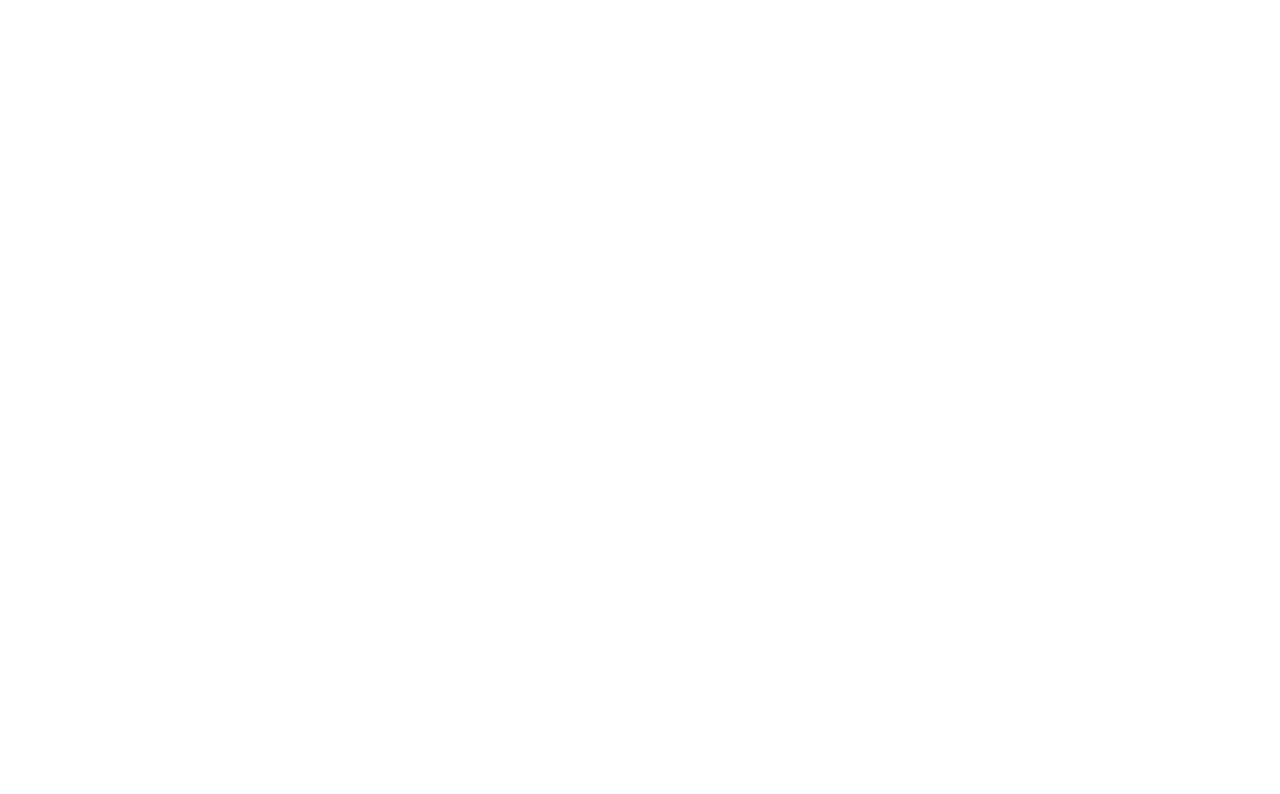
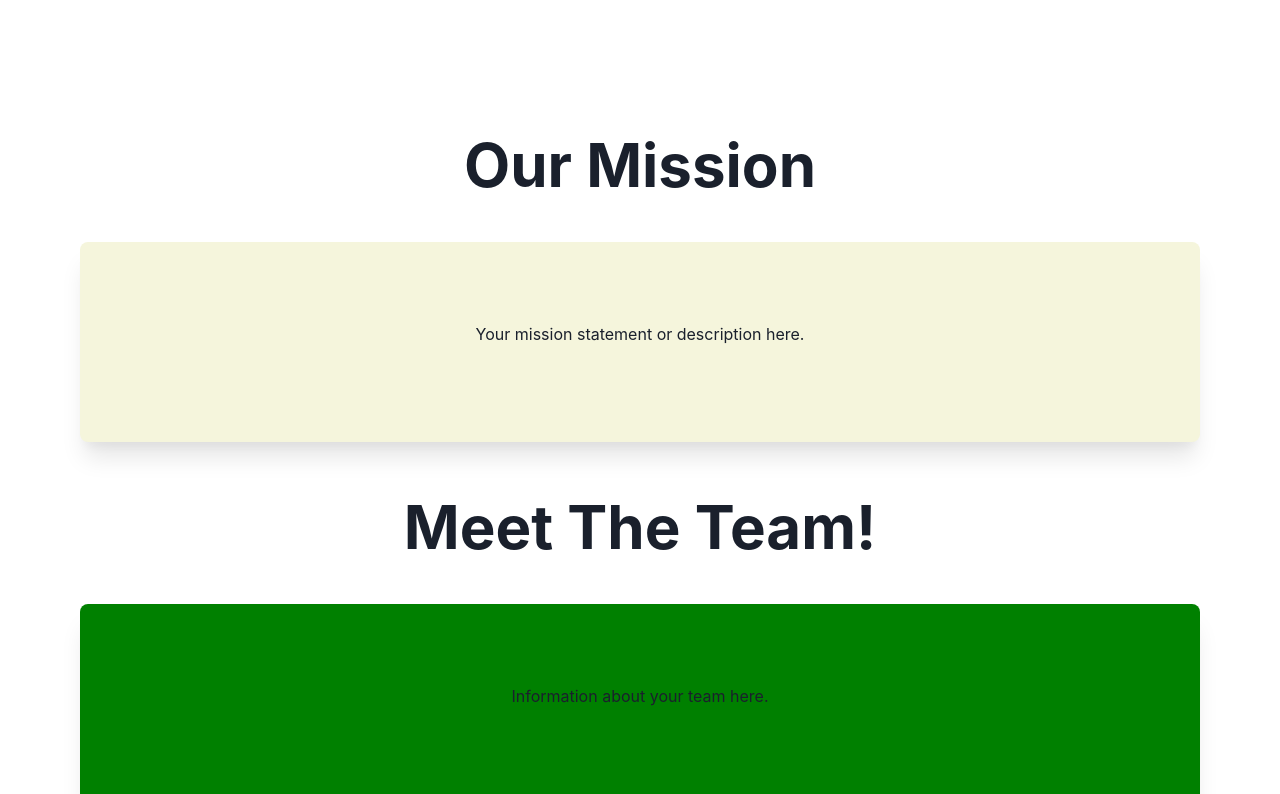
Before and after one commit to JustinScitech/BuddiesForBrains, a React (Vite) app: page / in a window 1280 px wide. Shown: the part 2160-2954 px from the top of the page. Built offline with nearby package versions, Linux system fonts and the light colour scheme.

Commit message:
Remove fade animations for main cards

```diff
--- a/src/components/HomePage.jsx
+++ b/src/components/HomePage.jsx
@@ -83,36 +83,34 @@
                     </Box>
                 </AnimatedBox>
                 <section id="mission">
-                    <AnimatedBox>
+                    <Box textAlign="center" mb="8">
+                        <Text fontSize="6xl" fontWeight="bold" flex="center">
+                            Our Mission</Text>
+                    </Box>
                     <Box p="20" boxShadow='xl' bg={beige} borderRadius="lg" overflow='hidden' minH="25vh">
-                            <Text fontSize="2xl" fontWeight="bold" mb={4}>Our Mission</Text>
                         <Text>Your mission statement or description here.</Text>
                     </Box>
-                    </AnimatedBox>
                 </section>
                 <section id="team">
-                    <AnimatedBox>
+                    <Box textAlign="center" mb="8">
+                        <Text fontSize="6xl" fontWeight="bold" flex="center">
+                            Meet The Team!</Text>
+                    </Box>
                     <Box p="20" boxShadow='xl' bg={green} borderRadius="lg" overflow='hidden' minH="25vh">
-                            <Text fontSize="2xl" fontWeight="bold" mb={4}>Our Team</Text>
                         <Text>Information about your team here.</Text>
                     </Box>
-                    </AnimatedBox>
                 </section>
                 <section id="careers">
-                    <AnimatedBox>
                     <Box p="20" boxShadow='xl' bg={beige} borderRadius="lg" overflow='hidden' minH="25vh">
                         <Text fontSize="2xl" fontWeight="bold" mb={4}>Careers</Text>
                         <Text>Information about career opportunities here.</Text>
                     </Box>
-                    </AnimatedBox>
                 </section>
                 <section id="donate">
-                    <AnimatedBox>
                     <Box p="20" boxShadow='xl' bg={green} borderRadius="lg" overflow='hidden' minH="25vh">
                         <Text fontSize="2xl" fontWeight="bold" mb={4}>Donations</Text>
                         <Text>Information donnations.</Text>
                     </Box>
-                    </AnimatedBox>
                 </section>
             </SimpleGrid>
         </Container>
```
Lines whose indentation alone changed are shown as unchanged.
